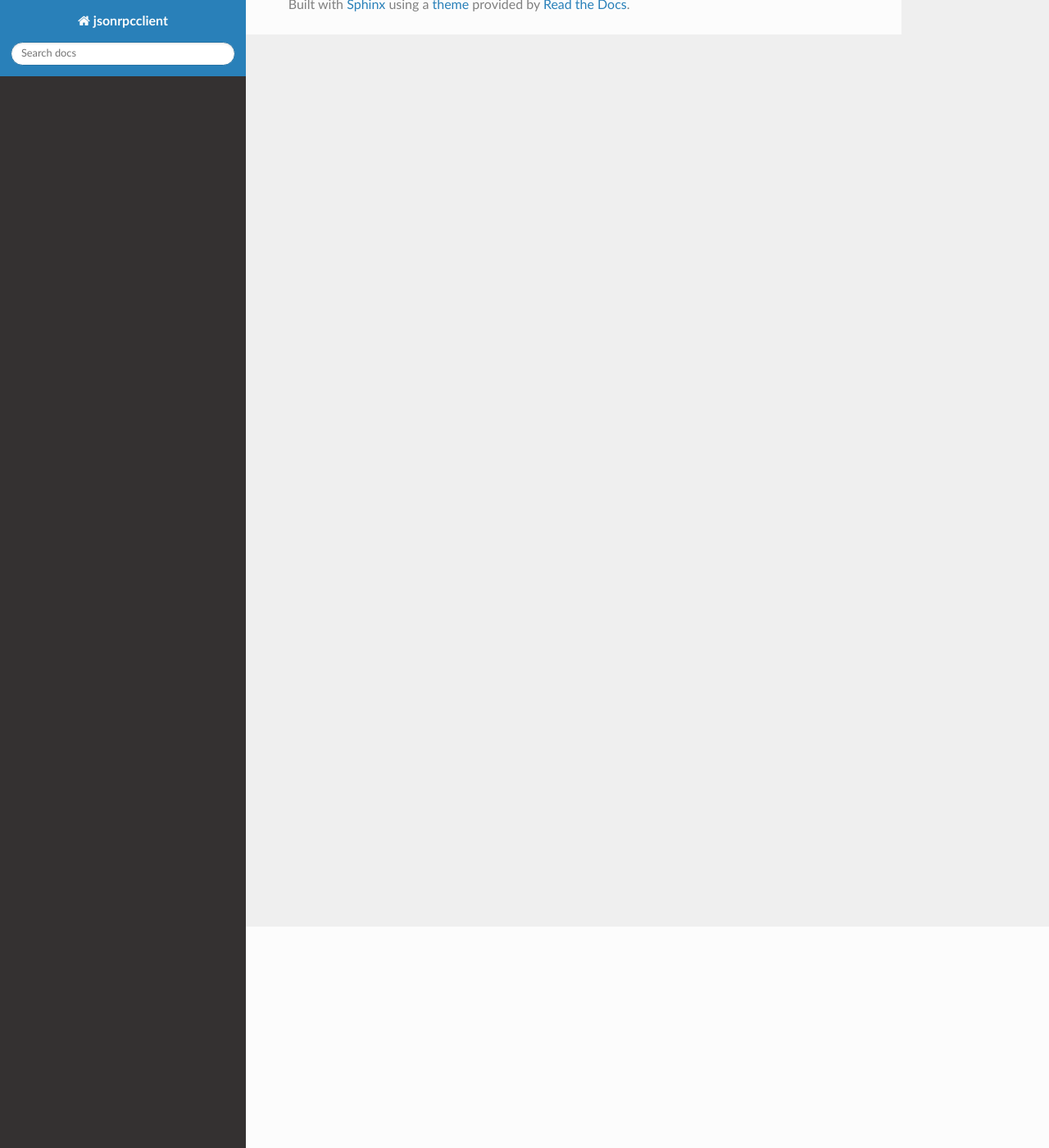
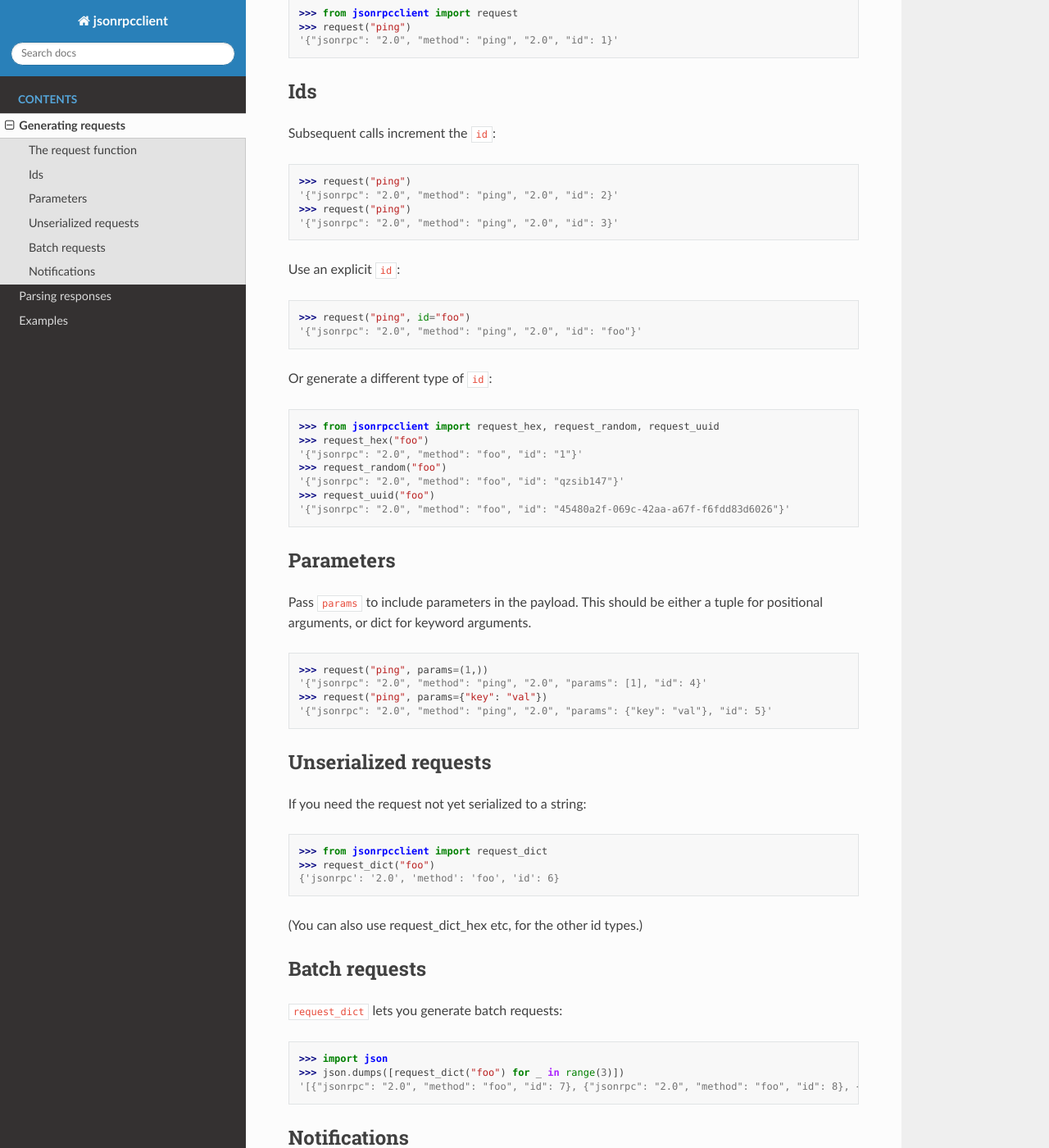
Before and after one commit to explodinglabs/jsonrpcclient, a Sphinx documentation site: the page built from docs/requests.md, in a window 1280 px wide and 1400 px high, scrolled down 270 px. Shown: the whole window at 82% size. Built offline with Sphinx 7.4.7 and the Read the Docs theme 2.0.0, drawn with Linux system fonts in a browser that asks for light colours; some web fonts are replaced; pages that are not in the unit, such as notebooks, are missing from menus; some of the changed text lies outside the part shown.

Commit message:
Add documentation for v4

````diff
--- a/docs/requests.md
+++ b/docs/requests.md
@@ -1 +1,79 @@
-Coming soon
+# Generating requests
+
+## The request function
+
+Generate a request with the `request` function:
+
+```python
+>>> from jsonrpcclient import request
+>>> request("ping")
+'{"jsonrpc": "2.0", "method": "ping", "2.0", "id": 1}'
+```
+
+## Ids
+
+Subsequent calls increment the `id`:
+```
+>>> request("ping")
+'{"jsonrpc": "2.0", "method": "ping", "2.0", "id": 2}'
+>>> request("ping")
+'{"jsonrpc": "2.0", "method": "ping", "2.0", "id": 3}'
+```
+
+Use an explicit `id`:
+```
+>>> request("ping", id="foo")
+'{"jsonrpc": "2.0", "method": "ping", "2.0", "id": "foo"}'
+```
+
+Or generate a different type of `id`:
+```python
+>>> from jsonrpcclient import request_hex, request_random, request_uuid
+>>> request_hex("foo")
+'{"jsonrpc": "2.0", "method": "foo", "id": "1"}'
+>>> request_random("foo")
+'{"jsonrpc": "2.0", "method": "foo", "id": "qzsib147"}'
+>>> request_uuid("foo")
+'{"jsonrpc": "2.0", "method": "foo", "id": "45480a2f-069c-42aa-a67f-f6fdd83d6026"}'
+```
+
+## Parameters
+
+Pass `params` to include parameters in the payload. This should be either a
+tuple for positional arguments, or dict for keyword arguments.
+
+```python
+>>> request("ping", params=(1,))
+'{"jsonrpc": "2.0", "method": "ping", "2.0", "params": [1], "id": 4}'
+>>> request("ping", params={"key": "val"})
+'{"jsonrpc": "2.0", "method": "ping", "2.0", "params": {"key": "val"}, "id": 5}'
+```
+
+## Unserialized requests
+
+If you need the request not yet serialized to a string:
+```python
+>>> from jsonrpcclient import request_dict
+>>> request_dict("foo")
+{'jsonrpc': '2.0', 'method': 'foo', 'id': 6}
+```
+
+(You can also use request_dict_hex etc, for the other id types.)
+
+## Batch requests
+
+`request_dict` lets you generate batch requests:
+```python
+>>> import json
+>>> json.dumps([request_dict("foo") for _ in range(3)])
+'[{"jsonrpc": "2.0", "method": "foo", "id": 7}, {"jsonrpc": "2.0", "method": "foo", "id": 8}, {"jsonrpc": "2.0", "method": "foo", "id": 9}]'
+```
+
+## Notifications
+
+Use the `notification` function instead of `request`:
+```python
+>>> from jsonrpcclient import notification
+>>> notification("ping")
+'{"jsonrpc": "2.0", "method": "ping"}'
+```
--- a/jsonrpcclient/__init__.py
+++ b/jsonrpcclient/__init__.py
@@ -3,7 +3,7 @@ from jsonrpcclient.requests import (
     notification_dict,
     request,
     request_dict,
-    request_dict_hexadecimal,
+    request_dict_hex,
     request_dict_random,
     request_dict_uuid,
     request_hex,
````
Also changed, not shown: docs/examples.md (added, +30 -0 lines), docs/index.md (+6 -2 lines), docs/responses.md (added, +36 -0 lines), 2 other files.
